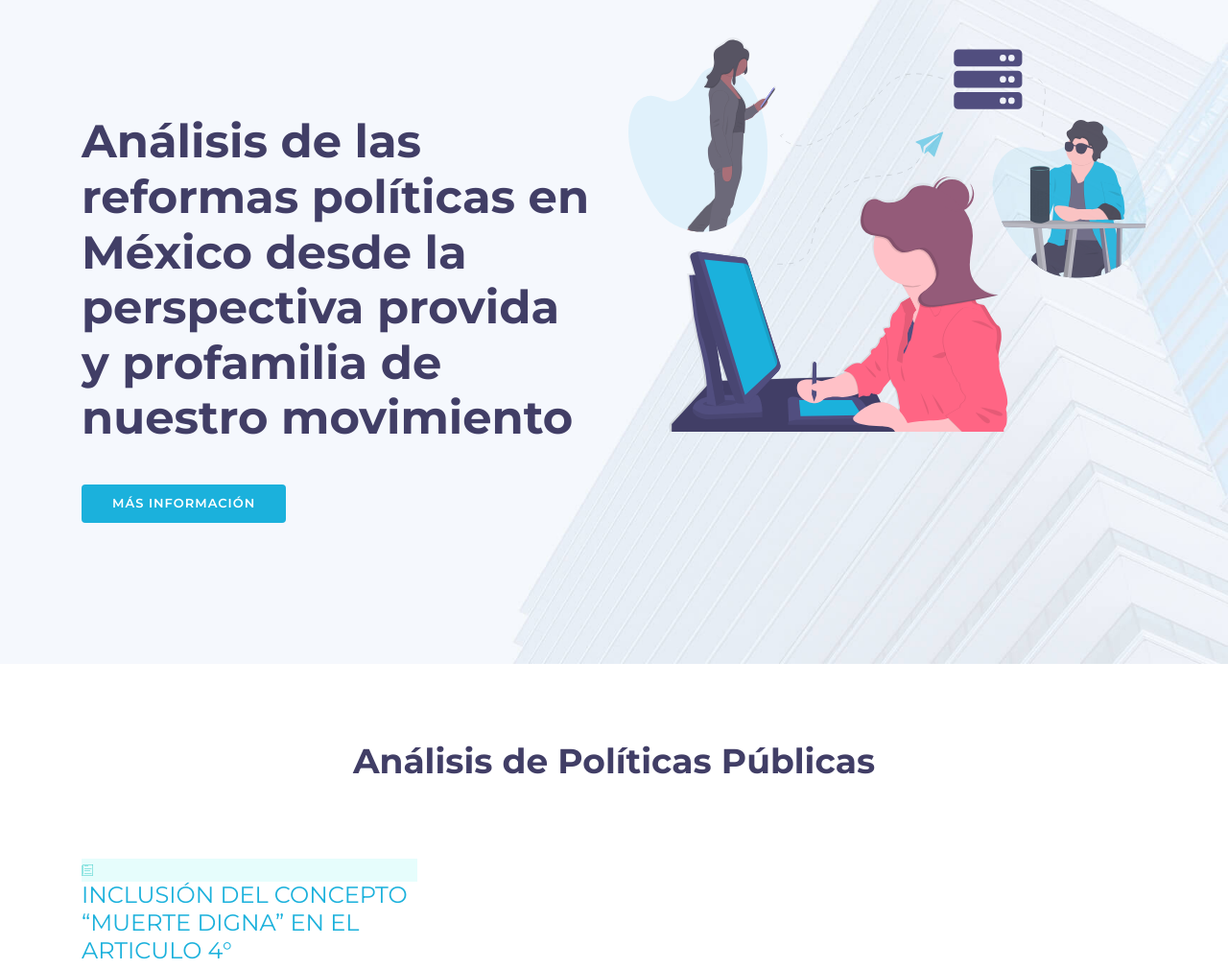
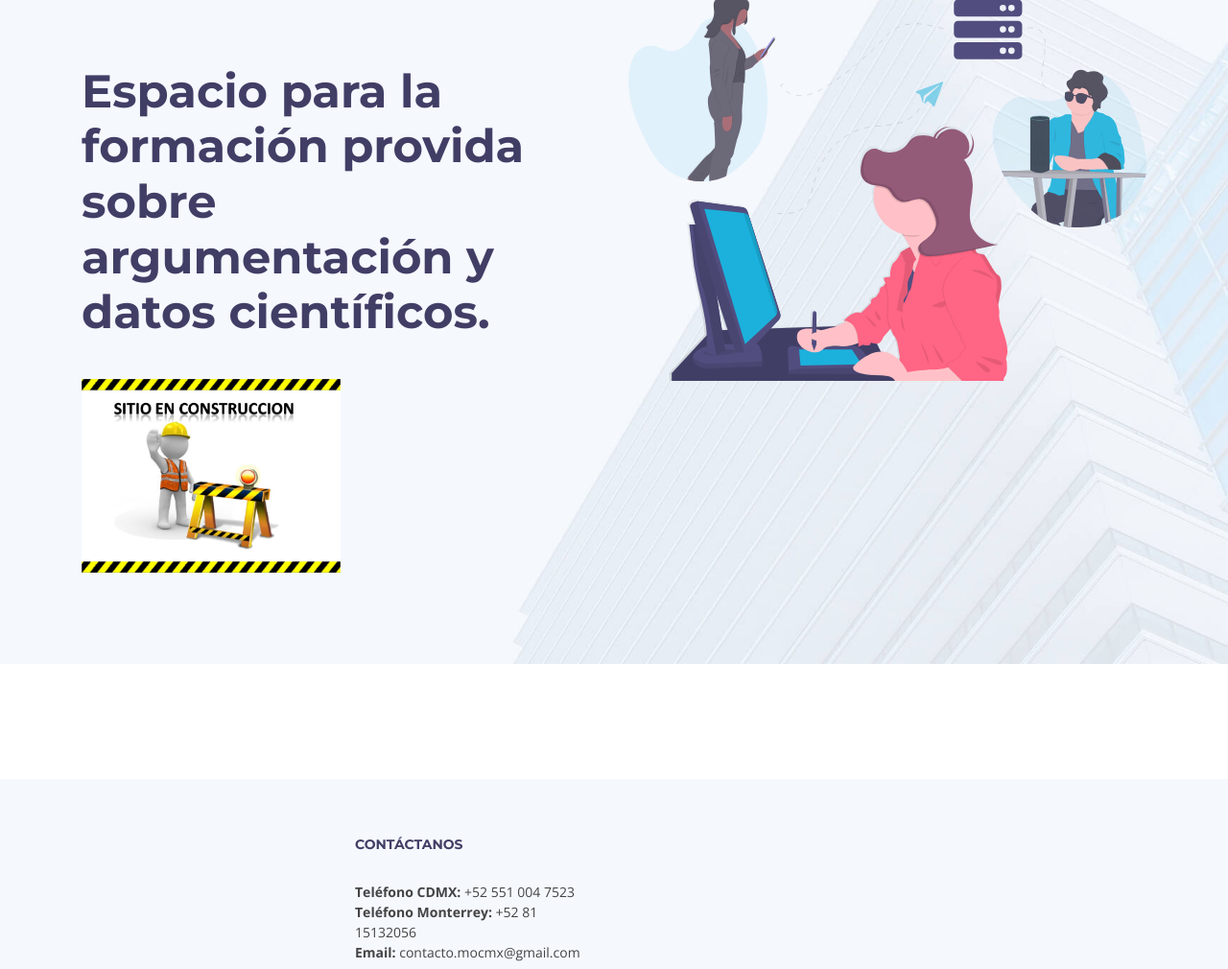
Before and after one commit to juanmunoz00/movimientocelestemexico, a plain HTML site: page analisis.html in a window 1280 px wide. Shown: the part 108-1118 px from the top of the page at 96% size. Drawn offline with nearby package versions, Linux system fonts and the light colour scheme; files whose address does not match are found by name.

Commit message:
Reiniciando repo.
Reestructurando sitio.

```diff
--- a/analisis.html
+++ b/analisis.html
@@ -79,9 +79,10 @@
     <div class="container d-flex h-100">
       <div class="row justify-content-center align-self-center">
         <div class="col-md-6 intro-info order-md-first order-last">
-          <h2>Análisis de las reformas políticas en México desde la perspectiva provida y profamilia de nuestro movimiento</span></h2>
+          <h2>Espacio para la formación provida sobre argumentación y datos científicos.</span></h2>
           <div>
-            <a href="#about" class="btn-get-started scrollto">Más Información</a>
+            <a href="#about" class="btn-get-started scrollto" hidden>Más Información</a>
+            <img src="img/construccion.jpg" alt="En Construcción" width="50%" height="50%">
           </div>
         </div>
 
@@ -98,7 +99,7 @@
     <!--==========================
       About Us Section
     ============================-->
-    <section id="about">
+    <section id="about" hidden>
 
       <div class="container">
 
```
Also changed, not shown: index.html (+1 -1 lines), img/construccion.jpg (added).
